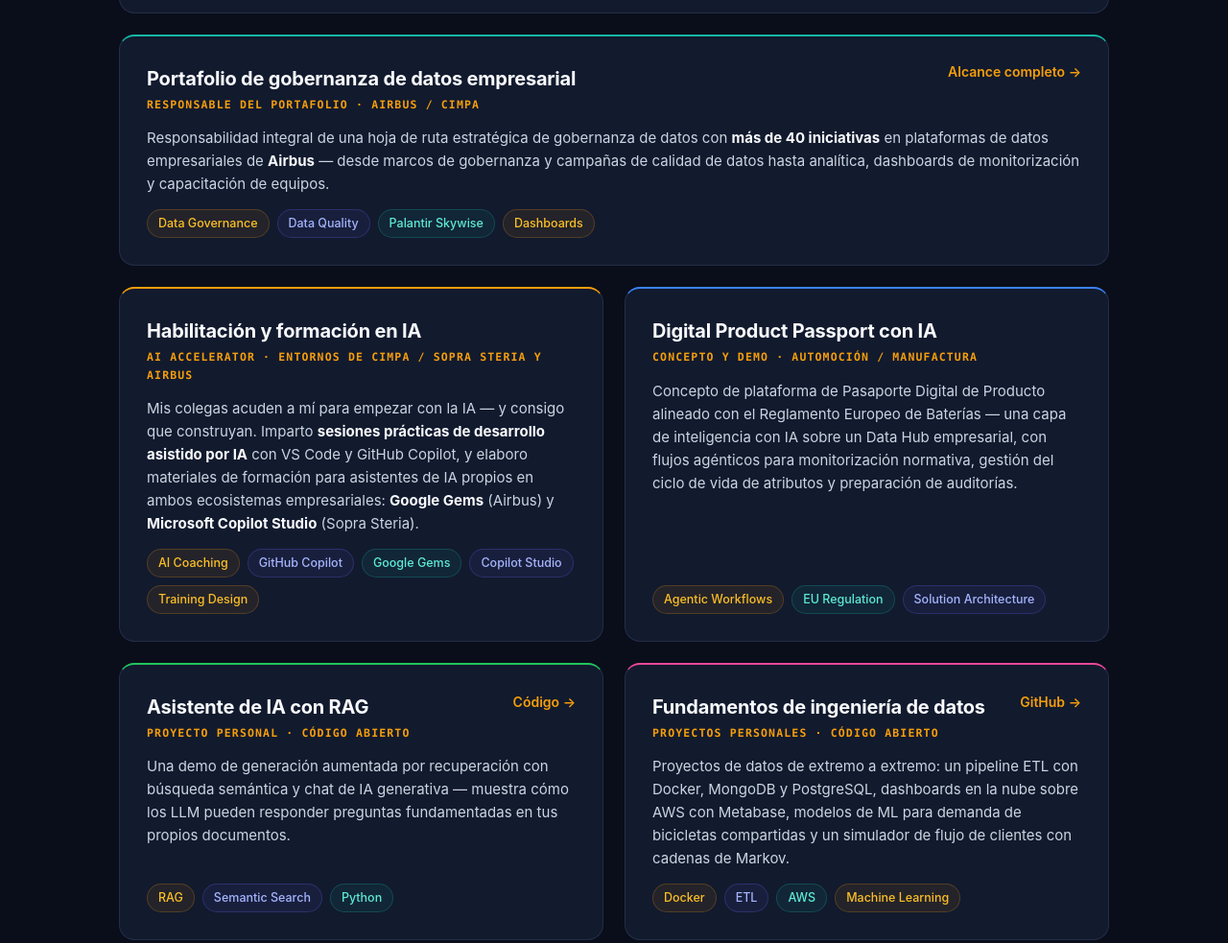
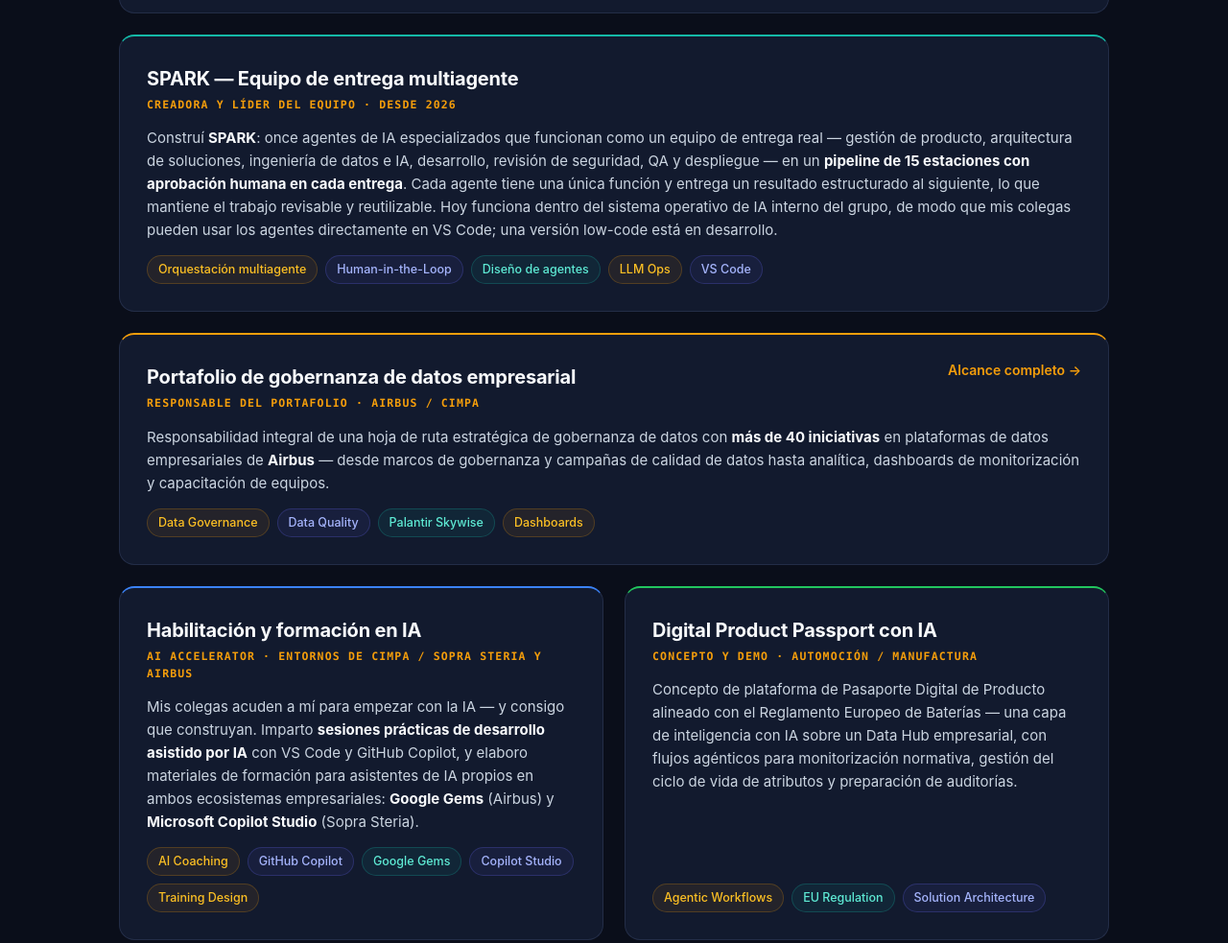
Before and after one commit to CrisVillatoro/crisvillatoro.github.io, a plain HTML site: page es/index.html in a window 1280 px wide. Shown: the part 2193-3176 px from the top of the page at 96% size. Drawn offline with Linux system fonts and the light colour scheme.

Commit message:
Add SPARK multi-agent delivery team

```diff
--- a/es/index.html
+++ b/es/index.html
@@ -547,6 +547,27 @@
       <div class="proj featured reveal">
         <div class="proj-top">
           <div>
+            <h3>SPARK — Equipo de entrega multiagente</h3>
+            <div class="proj-role">Creadora y líder del equipo · desde 2026</div>
+          </div>
+        </div>
+        <p>
+          Construí <strong style="color:var(--text)">SPARK</strong>: once agentes de IA especializados que funcionan como un
+          equipo de entrega real — gestión de producto, arquitectura de soluciones, ingeniería de datos e IA, desarrollo,
+          revisión de seguridad, QA y despliegue — en un <strong style="color:var(--text)">pipeline de 15 estaciones con aprobación humana en cada entrega</strong>.
+          Cada agente tiene una única función y entrega un resultado estructurado al siguiente, lo que mantiene el trabajo
+          revisable y reutilizable. Hoy funciona dentro del sistema operativo de IA interno del grupo, de modo que mis colegas
+          pueden usar los agentes directamente en VS Code; una versión low-code está en desarrollo.
+        </p>
+        <div class="tags">
+          <span class="tag">Orquestación multiagente</span><span class="tag purple">Human-in-the-Loop</span>
+          <span class="tag green">Diseño de agentes</span><span class="tag">LLM Ops</span><span class="tag purple">VS Code</span>
+        </div>
+      </div>
+
+      <div class="proj featured reveal">
+        <div class="proj-top">
+          <div>
             <h3>Portafolio de gobernanza de datos empresarial</h3>
             <div class="proj-role">Responsable del portafolio · Airbus / CIMPA</div>
           </div>
@@ -915,7 +936,7 @@
       a: "Crista es <strong>consultora de Datos e IA en Berlín</strong>. Lidera un portafolio de gobernanza de datos con más de 40 iniciativas para <strong>Airbus</strong> (a través de CIMPA, empresa del grupo Sopra Steria) y, como <strong>AI Accelerator</strong> nominada, construye sistemas RAG, flujos multiagente y prototipos de IA.",
       srcs: [['Sobre mí', '#about'], ['Experiencia', '#experience']] },
     { q: 'Háblame de sus proyectos de IA', kw: ['proyecto', 'raidar', 'rag', 'agente', 'construye', 'poc', 'prototipo', 'passport'],
-      a: "Su proyecto estrella es <strong>RaiDAR</strong> — un catálogo de plataformas impulsado por IA con recuperación híbrida (léxica, vectorial y basada en grafos) y respuestas fundamentadas en fuentes. También diseñó un Digital Product Passport con IA y demos RAG de código abierto.",
+      a: "Destacan dos. <strong>SPARK</strong> — un equipo de 11 agentes de IA especializados que ejecuta un pipeline de entrega completo con aprobación humana — y <strong>RaiDAR</strong> — un catálogo de plataformas impulsado por IA con recuperación híbrida (léxica, vectorial y basada en grafos) y respuestas fundamentadas en fuentes. También diseñó un Digital Product Passport con IA y demos RAG de código abierto.",
       srcs: [['Proyectos', '#projects'], ['GitHub', 'https://github.com/CrisVillatoro']] },
     { q: '¿Y la gobernanza de datos?', kw: ['gobernanza', 'calidad', 'dashboard', 'hoja de ruta', 'iniciativa'],
       a: "Es su proyecto empresarial principal — gobernanza de datos para <strong>Airbus</strong>, a través de CIMPA: <strong>responsabilidad integral de más de 40 iniciativas de gobernanza</strong> en seis líneas de trabajo — marcos, calidad de datos, análisis, dashboards, herramientas front-end y adopción. Abre «Alcance completo» en la tarjeta de gobernanza para ver el detalle.",
```
Also changed, not shown: de/index.html (+22 -1 lines), index.html (+22 -1 lines).
